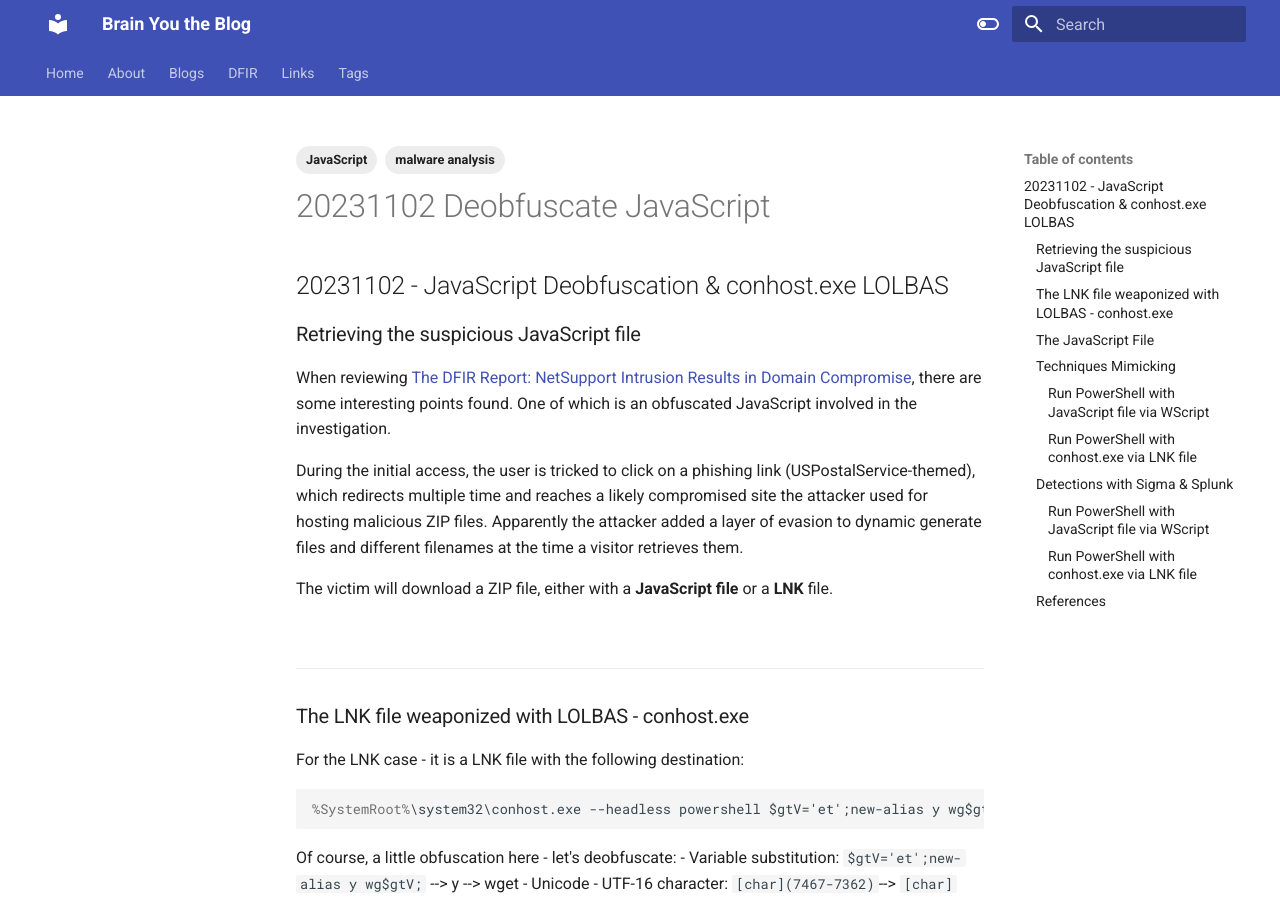
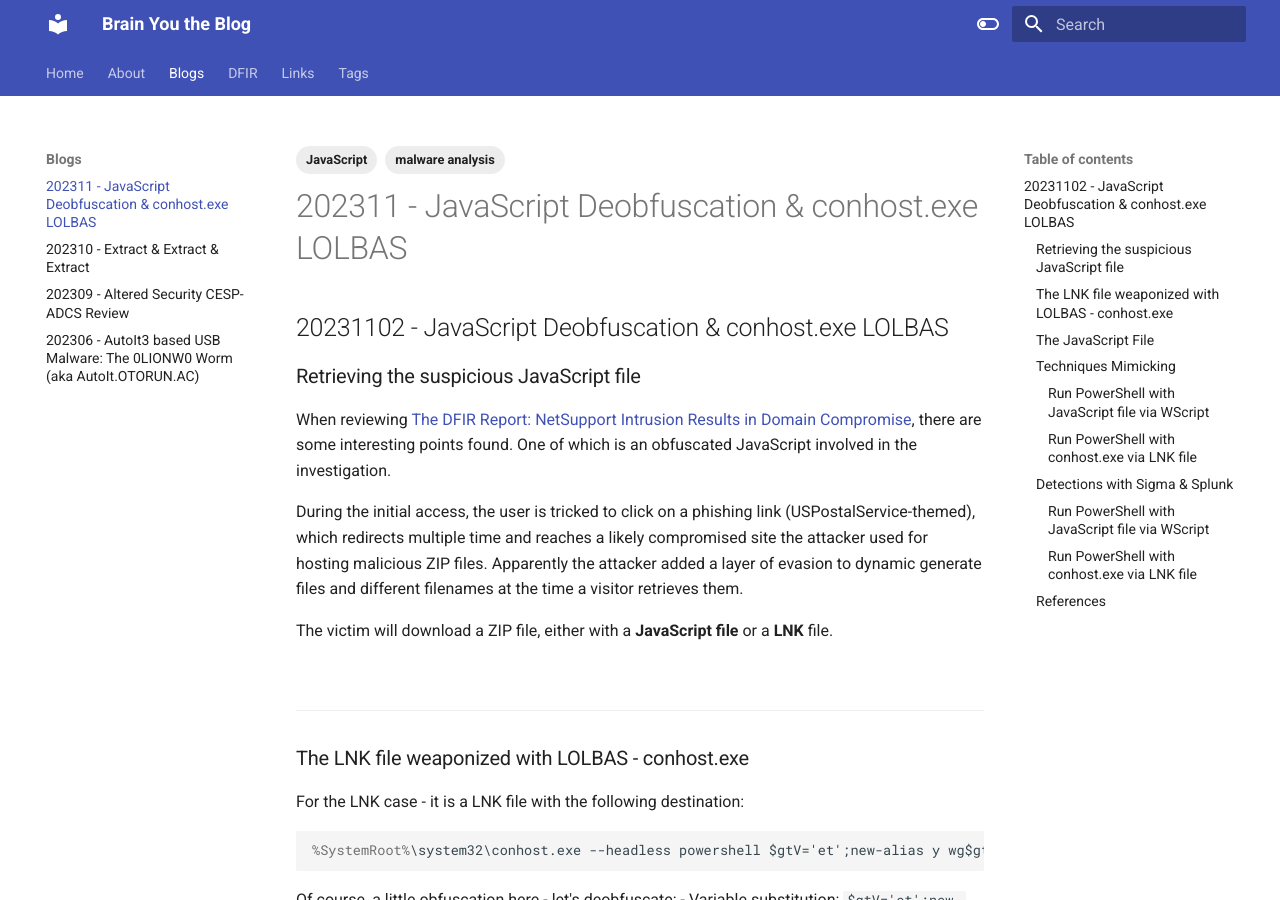
Before and after one commit to secbrianyau/myblog, an MkDocs documentation site: the page built from docs/malwareanalysis/20231102-Deobfuscate-JavaScript.md, in a window 1280 px wide and 900 px high. Built offline with MkDocs 1.6.1 and Material for MkDocs 9.7.7, drawn with Linux system fonts in a browser that asks for light colours.

Commit message:
Update mkdocs.yml

```diff
--- a/mkdocs.yml
+++ b/mkdocs.yml
@@ -5,6 +5,7 @@ nav:
   - Home: index.md
   - About: about.md
   - Blogs:
+    - '202311 - JavaScript Deobfuscation & conhost.exe LOLBAS': 'malwareanalysis/20231102-Deobfuscate-JavaScript.md'
     - '202310 - Extract & Extract & Extract': 'blogs/202310-Extract.md'
     - '202309 - Altered Security CESP-ADCS Review': 'blogs/202309-CESPADCS.md'
     - '202306 - AutoIt3 based USB Malware: The 0LIONW0 Worm (aka AutoIt.OTORUN.AC)': 'blogs/202306-USBMalware.md'
```
